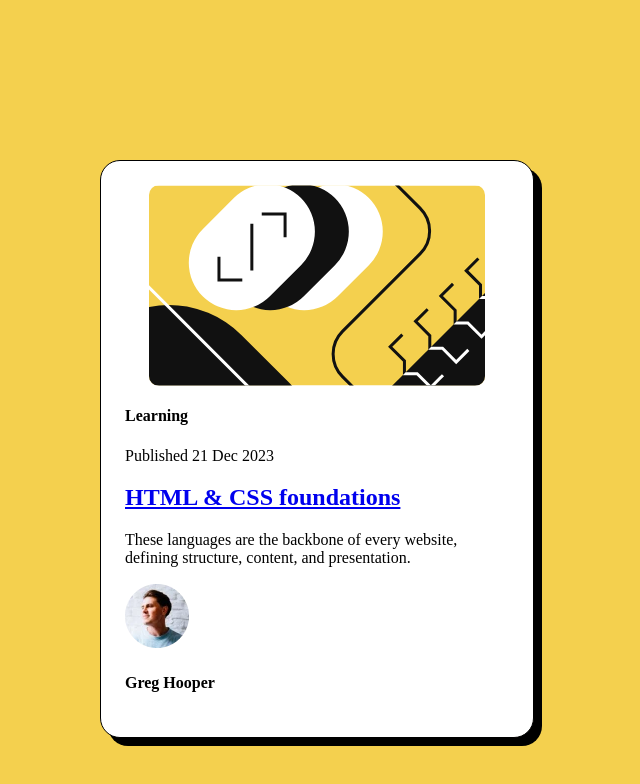
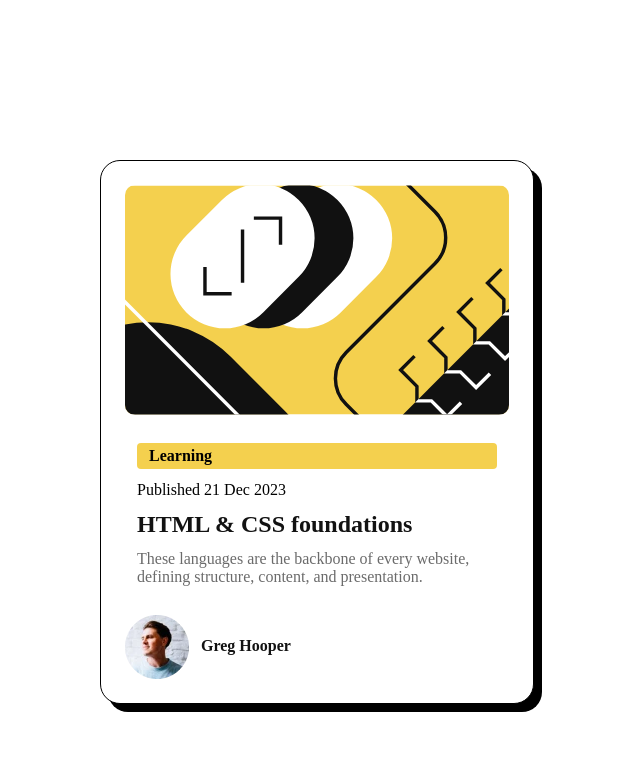
Before and after one commit to TradesmanBOB/blog-preview-main, a plain HTML site: page index.html in a window 1280 px wide. Shown: the whole page, without its empty margins (323-963 px from the left). Drawn offline with Linux system fonts and the light colour scheme.

Commit message:
Commit 2, exacting precision elements

```diff
--- a/index.html
+++ b/index.html
@@ -22,7 +22,7 @@
       <p class="Publish-date">Published 21 Dec 2023</p>
 
       <a href="#">
-        <h2>HTML & CSS foundations</h2>
+        <h2 class="h2">HTML & CSS foundations</h2>
       </a>
 
       <p class="main-text">These languages are the backbone of every
--- a/styles.css
+++ b/styles.css
@@ -1,6 +1,6 @@
 :root {
     /** Colors **/
---Slate-900: hsl(47, 88%, 63%); /* Set base font yellow */
+--Yellow: hsl(47, 88%, 63%); /* Set base font yellow */
 --White: hsl(0, 0%, 100%); /* Set base font color white */
 
 --Slate-300: hsl(0, 0%, 42%); /* Set base font color light grey */
@@ -16,6 +16,8 @@ body {
 }
 
 .big-container {
+    display: flex;
+    flex-direction: column;
     width: 384px;
     padding: 1.5rem;
     background: var(--White);
@@ -24,6 +26,7 @@ body {
     box-shadow: 8px 8px 0px 0px #000;
     margin: 10rem auto;
     font-family: var(--font-family);
+    gap: 24px;
 }
 
 .img-container {
@@ -34,10 +37,56 @@ body {
 
 .img-container img {
     border-radius: 10px;
+    width: 100%;
+}
+
+.main-content{
+    display: flex;
+    flex-direction: column;
+    margin: 0;
+    padding: 4px 12px;
+    gap: 12px;
+}
+
+.Learning-box {
+    display: flex;
+    flex-direction: row;
+    background-color: var(--Yellow);
+    padding: 4px 12px;
+    gap: 8px;
+    border-radius: 4px;
+    margin: 0;
+}
+
+.Publish-date {
+    margin: 0;
+    width: auto;
+}
+
+.h2 {
+    margin: 0;
+    height: auto;
+    color: var(--Gray-950);
+}
+
+a {
+    color: var(--Yellow);
+    text-decoration: none;
+}
+
+.main-text {
+    margin: 0;
+    width: auto;
+    color: var(--Slate-300);
 }
 
 .Author-OP {
-    align-items: ;
+    display: flex;
+    flex-direction: row;
+    align-items: center;
+    padding: 0px;
+    gap: 12px;
+    color: var(--Gray-950);
 }
 
 .attribution {
```
